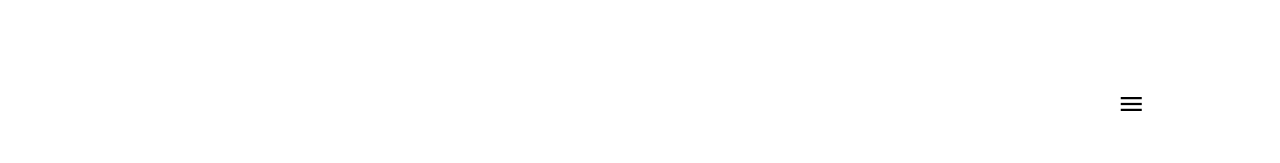
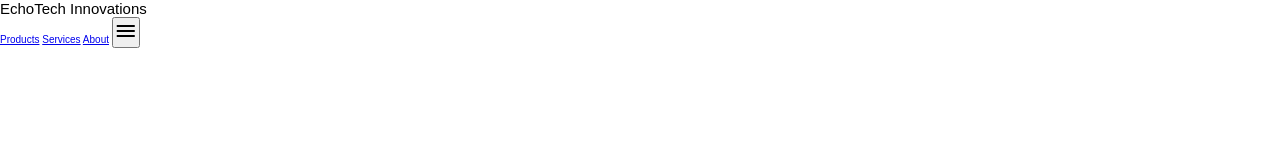
Before and after one commit to torreymr/Landing-Page-EchoTech-Innovations-, a plain HTML site: page index.html in a window 1280 px wide. Drawn offline with nearby package versions, Linux system fonts and the light colour scheme; a web font is replaced by a local one.

Commit message:
Restarting CSS

```diff
--- a/CSS/navigation.css
+++ b/CSS/navigation.css
@@ -1,56 +1 @@
 /*Global CSS*/
-
-nav {
-    display: flex;
-    justify-content: space-between;
-    align-items: center;
-    gap: 10rem;
-    font-size: 3rem;
-    padding: 5rem 15rem;
-    position: fixed;
-    top: 0;
-    width: 100%;
-    z-index: 999;
-    color: white;
-}
-
-nav h1 {
-    font-size: 4.8rem;
-    font-family: "Ysabeau Office", sans-serif;
-}
-
-nav .links {
-    display: flex;
-    gap: 10rem;
-    align-items: center;
-}
-
-nav .links a {
-    text-decoration: none;
-    color: white;
-}
-
-nav .links button {
-    padding: 1rem 1rem;
-    border-radius: 25%;
-    border: none;
-    background: white;
-}
-
-nav .links button .material-symbols-outlined {
-    font-size: 2.8rem !important;
-}
-
-/*Media Queries*/
-
-@media screen and (max-width:860px) {
-
-    nav h1 {
-        font-size: 3rem;
-    }
-
-    nav .links a {
-        display: none;
-    }
-
-}
```
